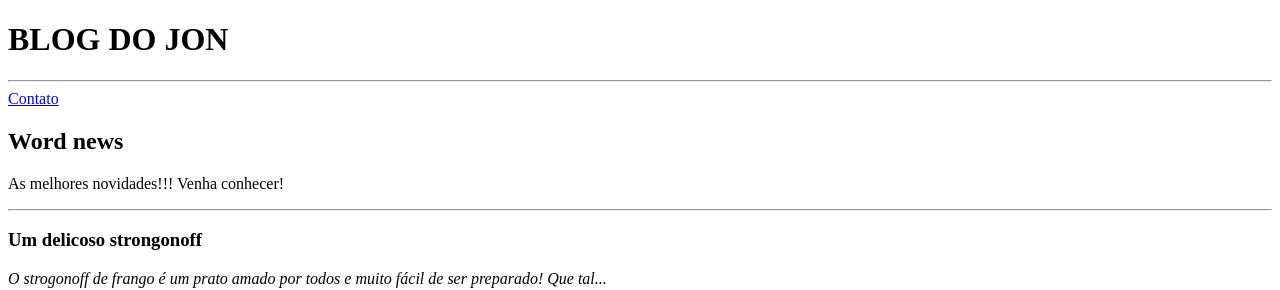
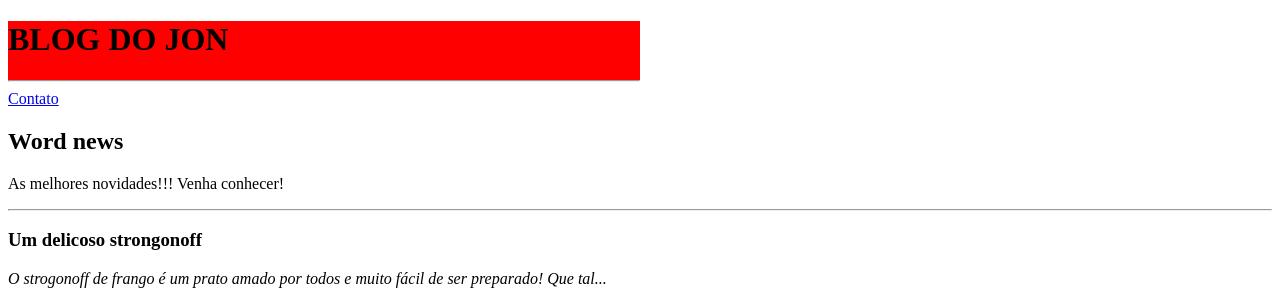
Before and after one commit to coelhostu/blog, a plain HTML site: page index.html in a window 1280 px wide. Shown: the top 290 px of the page. Drawn offline with Linux system fonts and the light colour scheme.

Commit message:
Add news

```diff
--- /dev/null
+++ b/index.css
@@ -0,0 +1,4 @@
+.title-header {
+    background-color: red;
+    width: 50%;
+}
--- a/index.html
+++ b/index.html
@@ -4,10 +4,14 @@
         <meta charset="UTF-8">
         <meta name="viewport" content="width=device-width, initial-scale=1.0">
         <title>Blog</title>
+        <link rel="stylesheet" href="index.css">
     </head>
     <body>
-        <h1>BLOG DO JON</h1>
-        <hr>
+        <div class="title-header ">
+            <h1>BLOG DO JON</h1>
+            <hr>
+        </div>
+
         <nav>
             <a href="/contato.html">Contato</a>
         </nav>
--- a/style.css
+++ b/style.css
@@ -1,40 +1,17 @@
-/* html {
-    height: 100%;
+* {
+    margin: 0px;
+    padding:0px;
 }
-
-body {
-
-    display: flex;
-    justify-content: center;
-    height: 100%;
-    margin: 0;
-    padding: 0;
-}
-
-form {
-    display: flex;
-    flex-direction: column;
-    padding: 10px;
-    width: 300px;
-    background-color: #FFFFFF;
-    border: 1px solid #a9a9a9;
-    border-radius: 5x;
-}
-
-*/
 
 html {
     height: 100%;
 }
 
 body {
-    /* background-color:#FFFFEE; */
     display: flex;
     justify-content: center;
+    align-items: center;
     height: 100%;
-    max-width: 90%;
-    margin: auto;   /* Remover a margem padrão */
-      /* Remover o padding padrão */
 }
 
 form {
@@ -43,9 +20,7 @@ form {
     padding: 10px;
     margin: 2px;   /* Adicionando margem ao redor do formulário */
     width: 300px;
-    /*height: 100px;*/
     background-color: #FFFFFF;
-    border: 1px solid white;
     border-radius: 5px;   /* Corrigindo para 5px */
     box-shadow: rgba(0, 0, 0, 0.24) 0px 3px 8px;
 }
```
